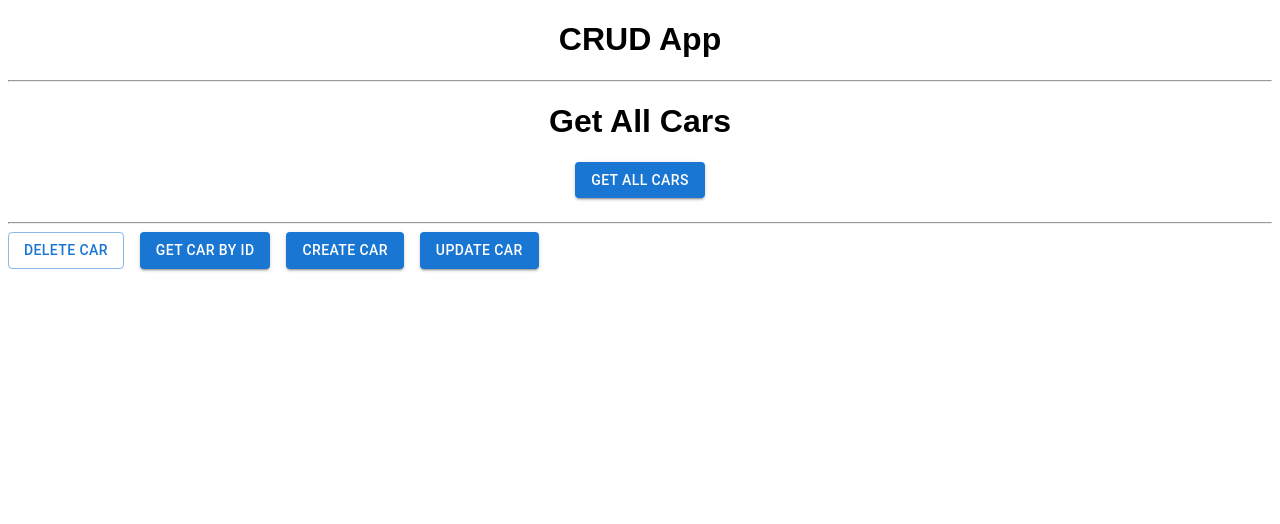
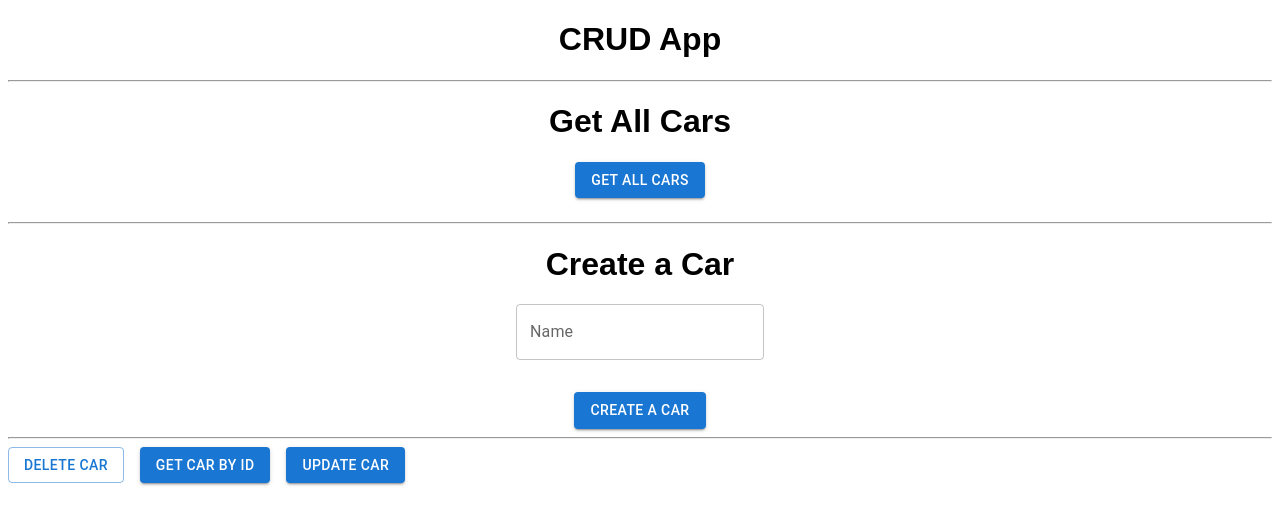
Before and after one commit to joshdotjs/sandbox-frontend, a React (Create React App) app: page / in a window 1280 px wide. Shown: the top 524 px of the page. Built offline with nearby package versions, Linux system fonts and the light colour scheme.

Commit message:
create car

```diff
--- a/src/App.js
+++ b/src/App.js
@@ -2,7 +2,8 @@ import { useState, useEffect } from "react";
 import Stack from "@mui/material/Stack";
 import Button from "@mui/material/Button";
 
-import GetCars from "./Get-Cars";
+import GetCars from "./Cars-Get";
+import CreateCar from "./Car-Create";
 
 import "./styles.css";
 
@@ -11,54 +12,7 @@ import "./styles.css";
 export default function App() {
   // --------------------------------------------
 
-  // useEffect(() => {
-  //   (async () => {
-  //     const resp = await fetch(`${URL}/users`);
-  //     console.log("resp: ", resp);
-  //     const data = await resp.json();
-  //     // const data = await axios.get("https://9tycxr-4550.preview.csb.app/users");
-  //     console.log("data: ", data);
-
-  //     if (data) {
-  //       console.log("data: ", data);
-  //       setUsers(data);
-  //     }
-
-  //     //  --1. Add form for data to create user
-  //     // 2. POST request to endpoint to create new user
-  //     // 3. Endpoint to store new user in DB
-  //     // 4. Send response for success / error
-  //     // 5. Handle response with appropriate error-handling on frontend
-  //     // 6. Need notification system to display errors
-  //     //    -https://mui.com/material-ui/react-snackbar
-  //   })();
-  // }, []);
-
-  // --------------------------------------------
-
-  const [input, setInput] = useState({
-    name: "",
-  });
-
-  // --------------------------------------------
-
-  // const addUserHandler = async () => {
-  //   setNotification(`Sending request...`);
-
-  //   const url = `${URL}/users`;
-
-  //   const resp = await fetch(url, {
-  //     method: "POST",
-  //     headers: {
-  //       "Content-Type": "application/json",
-  //     },
-  //     body: JSON.stringify({ josh: "josh" }), // body data type must match "Content-Type" header
-  //   });
-  //   const data = await resp.json(); // parses JSON response into native JavaScript objects
-
-  //   console.log("data: ", data);
-  //   setNotification(`Response: ${data?.message}`);
-  // };
+  const [cars, setCars] = useState([]);
 
   // --------------------------------------------
 
@@ -72,11 +26,13 @@ export default function App() {
 
       <hr />
 
-      <GetCars />
+      <GetCars {...{ cars, setCars }} />
 
       <hr />
 
-      {/* <Form {...{ input, setInput }} /> */}
+      <CreateCar {...{ setCars }} />
+
+      <hr />
 
       <Stack spacing={2} direction="row">
         <Button variant="outlined" onClick={comingSoon}>
@@ -88,10 +44,6 @@ export default function App() {
         </Button>
 
         <Button variant="contained" onClick={comingSoon}>
-          Create Car
-        </Button>
-
-        <Button variant="contained" onClick={comingSoon}>
           Update Car
         </Button>
       </Stack>
--- /dev/null
+++ b/src/Car-Create.js
@@ -0,0 +1,59 @@
+import { useState } from "react";
+import { Button } from "@mui/material";
+
+import CarForm from "./Car-Form";
+import Notification from "./Notification";
+
+import URL from "./url";
+
+// ==================================================
+
+export default function CreateCar({ setCars }) {
+  // ---------------------------------------------
+
+  const [notification, setNotification] = useState("");
+
+  const [input, setInput] = useState({
+    name: "",
+  });
+
+  // --------------------------------------------
+
+  const createCar = async () => {
+    setNotification(`Sending request...`);
+
+    const url = `${URL}/cars`;
+
+    // const resp = await fetch(url);
+    const resp = await fetch(url, {
+      method: "POST",
+      headers: {
+        "Content-Type": "application/json",
+      },
+      body: JSON.stringify({ name: input.name }), // body data type must match "Content-Type" header
+    });
+
+    const data = await resp.json();
+
+    console.log("data: ", data);
+    setNotification(data?.message);
+
+    setCars(data?.cars);
+  };
+
+  // --------------------------------------------
+
+  return (
+    <>
+      <h1>Create a Car</h1>
+
+      <CarForm {...{ input, setInput }} />
+
+      <Button variant="contained" onClick={createCar}>
+        Create a Car
+      </Button>
+    </>
+  );
+}
+
+// ==================================================
--- a/src/Get-Cars.js
+++ b/src/Cars-Get.js
@@ -1,18 +1,17 @@
 import { useState } from "react";
 import { Button } from "@mui/material";
 
-import Cars from "./Cars";
+import CarsTable from "./Cars-Table";
 import Notification from "./Notification";
 
-const URL = "https://9tycxr-4550.preview.csb.app/api";
+import URL from "./url";
 
 // ==================================================
 
-export default function GetCars() {
+export default function GetCars({ cars, setCars }) {
   // --------------------------------------------
 
   const [notification, setNotification] = useState("");
-  const [cars, setCars] = useState([]);
 
   // --------------------------------------------
 
@@ -25,7 +24,7 @@ export default function GetCars() {
     const data = await resp.json();
 
     console.log("data: ", data);
-    setNotification(`Response: ${data?.message}`);
+    setNotification(data?.message);
 
     setCars(data?.cars);
   };
@@ -40,7 +39,7 @@ export default function GetCars() {
         Get All Cars
       </Button>
 
-      <Cars {...{ cars }} />
+      <CarsTable {...{ cars }} />
 
       <Notification {...{ notification, setNotification }} />
     </>
--- a/src/Cars.js
+++ b/src/Cars-Table.js
@@ -14,7 +14,7 @@ const style = {
 
 // ==============================================
 
-export default function Users({ cars }) {
+export default function CarsTable({ cars }) {
   return (
     <List sx={style} component="nav" aria-label="mailbox folders">
       {cars.length > 0 &&
--- /dev/null
+++ b/src/url.js
@@ -0,0 +1,3 @@
+const URL = "https://9tycxr-4550.preview.csb.app/api";
+
+export default URL;
```
Also changed, not shown: src/Car-Form.js (renamed from src/Form.js).
